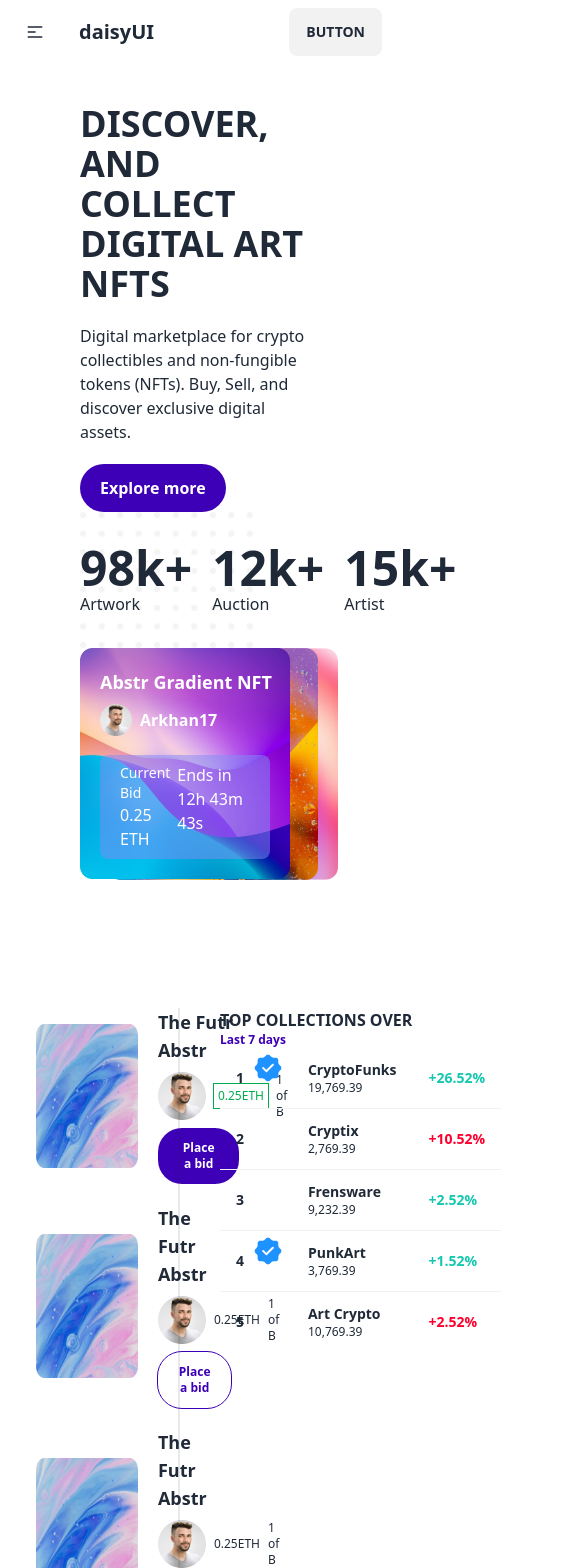
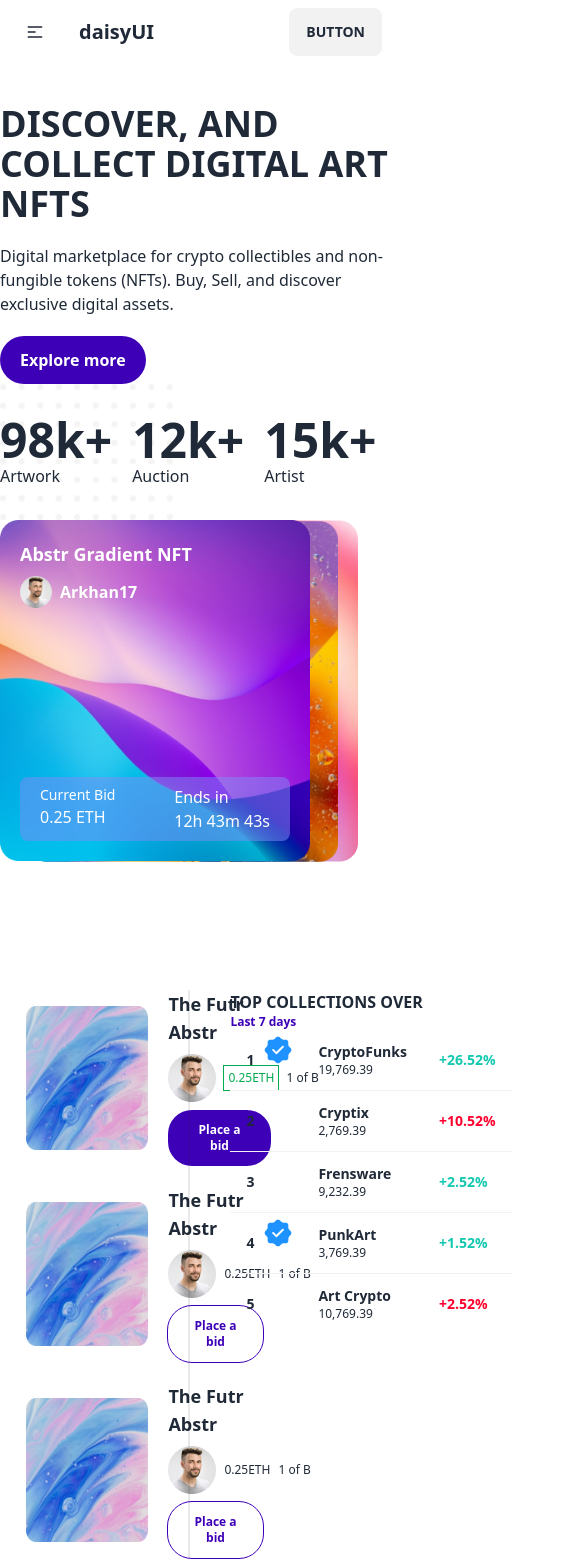
Before and after one commit to RayhanUddinFarhad/NFT_Task, a React (Vite) app: page / in a window 390 px wide. Shown: the top 1568 px of the page, 561 px wide, since content can reach past the window. Built offline with nearby package versions, Linux system fonts and the light colour scheme.

Commit message:
Discovered completed

```diff
--- a/package.json
+++ b/package.json
@@ -12,6 +12,7 @@
   "dependencies": {
     "react": "^18.2.0",
     "react-dom": "^18.2.0",
+    "react-icons": "^4.10.1",
     "react-tabs": "^6.0.1"
   },
   "devDependencies": {
--- a/src/App.jsx
+++ b/src/App.jsx
@@ -7,7 +7,7 @@ import Main from './layout/Main'
 function App() {
 
   return (
-    <div className=''>
+    <div className='max-w-screen-2xl mx-auto'>
       <Main></Main>
     </div>
   )
--- a/src/components/Home/Banner/Banner.jsx
+++ b/src/components/Home/Banner/Banner.jsx
@@ -8,7 +8,7 @@ import dot from '../../../assets/Images/Dot.png'
 const Banner = () => {
     return (
         <div>
-            <div className='lg:flex items-center justify-evenly mt-10 px-20 '>
+            <div className='lg:flex items-center justify-evenly mt-10 '>
                 <div className='space-y-5 '>
                     <h1 className='text-4xl font-extrabold uppercase'>Discover, And Collect Digital Art NFTS</h1>
                     <p>Digital marketplace for crypto collectibles and non-fungible tokens (NFTs). Buy, Sell, and discover exclusive digital assets.</p>
--- a/src/components/Home/CollectionFeatured/CollectionFeatured.jsx
+++ b/src/components/Home/CollectionFeatured/CollectionFeatured.jsx
@@ -13,7 +13,7 @@ import person from '../../../assets/Images/person1.png'
 
 const CollectionFeatured = () => {
     return (
-        <div className='bg-gray-100 py-5 w-full mx-auto px-20 flex flex-col '>
+        <div className='bg-gray-100 py-5 p-10 mx-auto  '>
 
 <h1 className='font-extrabold text-4xl text-left '>Collection Featured NFTS</h1>
 
--- a/src/components/Home/Discover/Card.jsx
+++ b/src/components/Home/Discover/Card.jsx
@@ -44,8 +44,8 @@ const Card = ({ data }) => {
                 </div>
 
                 <div className='flex justify-between pt-10'>
-                    <button className='bg-gray-100 p-2 rounded-3xl text-[#5539A8] font-bold text-sm'>3h 50m 2s left</button>
-                    <button className='text-[#5539A8] font-bold'>Place a  bid</button>
+                    <button className='bg-gray-100 p-2 rounded-3xl text-[#5539A8] font-bold text-sm whitespace-nowrap'>3h 50m 2s left</button>
+                    <button className='text-[#5539A8] font-bold whitespace-nowrap'>Place a  bid</button>
 
 
                 </div>
--- a/src/components/Home/Discover/Discover.jsx
+++ b/src/components/Home/Discover/Discover.jsx
@@ -1,11 +1,15 @@
-import React from 'react';
+import React, { useState } from 'react';
 import { Tab, Tabs, TabList, TabPanel } from 'react-tabs';
 import 'react-tabs/style/react-tabs.css';
 import fakedata from './../../../../public/fakedata.json'
 import Card from './Card';
+import sortIcon from '../../../assets/Images/Icons/Sort.png'
+import { FaSort } from "react-icons/fa";
 
 const Discover = () => {
+    const [sortByPrice, setSortByPrice] = useState(false);
 
+    const sortedData = sortByPrice ? [...fakedata].sort((a, b) => a.ethPrice - b.ethPrice) : fakedata;
 
 
     const art = fakedata.filter(data => data.category === 'Art')
@@ -16,18 +20,27 @@ const Discover = () => {
     const Crypto = fakedata.filter(data => data.category === 'Crypto')
     console.log(art);
 
+    const handleSortByEth = () => {
+        setSortByPrice(!sortByPrice);
+    };
+
 
 
 
     return (
-        <div className='px-20'>
+        <div className=''>
 
             <h1 className='text-3xl font-extrabold'>Discover More NFTS</h1>
 
 
+            <div className='flex justify-self-center'>
+
+
 
                 <Tabs selectedTabClassName='button-primary' className='outline-0'>
-                <TabList className=''>
+                    <div className='flex items-center justify-between'>
+
+                    <TabList className='my-8 '>
                         <Tab>All Categories</Tab>
                         <Tab>Art</Tab>
                         <Tab>Celebrities</Tab>
@@ -37,11 +50,20 @@ const Discover = () => {
                         <Tab>Crypto</Tab>
                     </TabList>
 
-                <TabPanel className='grid lg:grid-cols-4 gap-10'>
+
+                <div className="dropdown dropdown-end">
+                    <label tabIndex={0} className="bg-gray-100 p-1 rounded-3xl normal-case text-sm flex items-center"> <FaSort></FaSort>
+                        <p className='whitespace-nowrap'> All Filters</p></label>
+                    <ul tabIndex={0} className="dropdown-content z-[1] menu p-2 shadow bg-base-100 rounded-box w-52">
+                        <li><a onClick={handleSortByEth}>Sort by ETH</a></li>
+                    </ul>
+                </div>
+                    </div>
+
+                    <TabPanel className='grid lg:grid-cols-4 gap-10 justify-center'>
 
                         {
-
-                        fakedata && fakedata.map(data => <Card key={data.id} data={data}></Card>)
+                            sortByPrice ? sortedData.map(data => <Card data={data}></Card>) : fakedata.map(data => <Card data={data}></Card>)
                         }
                     </TabPanel>
                     <TabPanel className='grid lg:grid-cols-4 gap-10'>
@@ -77,8 +99,22 @@ const Discover = () => {
                         {
 
                             Crypto && Crypto.map(data => <Card key={data.id} data={data}></Card>)
-                    }                   </TabPanel>
+                        }
+
+                    </TabPanel>
+
+
                 </Tabs>
+
+
+
+            </div>
+
+            <div className='flex justify-center my-10'>
+                <button className='button-secondary'>More NFT's</button>
+
+            </div>
+
         </div>
     );
 };
--- a/src/components/Home/Promotions/Promotion.jsx
+++ b/src/components/Home/Promotions/Promotion.jsx
@@ -6,7 +6,7 @@ import person from '../../../assets/Images/person1.png'
 
 const Promotion = () => {
     return (
-        <div className='flex px-20 items-center space-x-10 justify-center'>
+        <div className='flex  items-center space-x-10 justify-center'>
 
             <div className='flex space-x-10 items-center'>
 
--- a/src/components/Home/TopCollection/TopCollections.jsx
+++ b/src/components/Home/TopCollection/TopCollections.jsx
@@ -6,7 +6,7 @@ import TopCollectionOver from './TopCollectionOver';
 
 const TopCollections = () => {
     return (
-        <div className='flex space-x-10 justify-center px-20'>
+        <div className='flex space-x-10 justify-center '>
 
             <div>
 
@@ -49,7 +49,7 @@ const TopCollections = () => {
                         <div className='flex items-center space-x-2 text-xs'>
                             <img src={person} alt="" />
                             <p className='outline outline-1 outline-[#00AC4F] text-[#00AC4F] p-1'>0.25ETH</p>
-                            <p>1 of B</p>
+                            <p className='whitespace-nowrap'>1 of B</p>
                         </div>
                         <button className='button-primary text-xs'>Place  a bid</button>
 
@@ -71,7 +71,7 @@ const TopCollections = () => {
                         <div className='flex items-center space-x-2 text-xs'>
                             <img src={person} alt="" />
                             <p>0.25ETH</p>
-                            <p>1 of B</p>
+                            <p className='whitespace-nowrap'>1 of B</p>
                         </div>
                         <button className='button-secondary text-xs'>Place  a bid</button>
 
@@ -93,7 +93,7 @@ const TopCollections = () => {
                         <div className='flex items-center space-x-2 text-xs'>
                             <img src={person} alt="" />
                             <p>0.25ETH</p>
-                            <p>1 of B</p>
+                            <p className='whitespace-nowrap'>1 of B</p>
                         </div>
                         <button className='button-secondary text-xs'>Place  a bid</button>
 
```
Also changed, not shown: src/assets/Images/Icons/Sort.png (added), 1 other file (tests, documents, lock files or other folders). Lines whose indentation alone changed are shown as unchanged.
